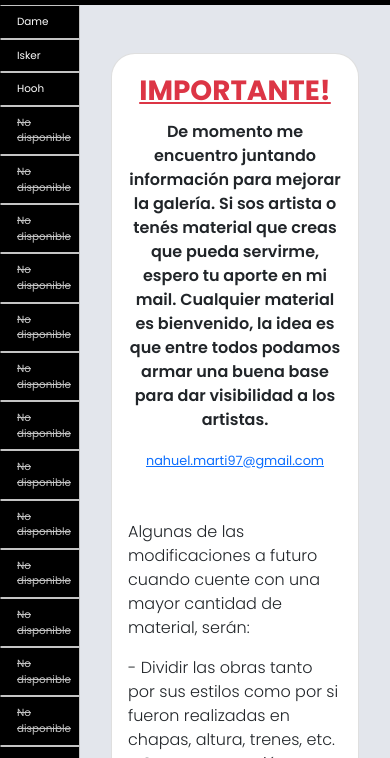
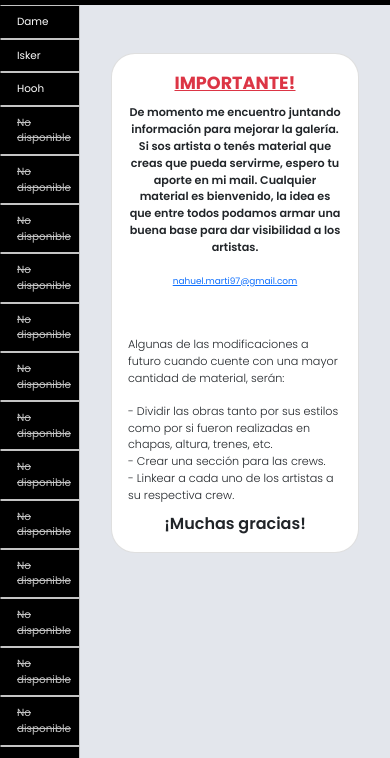
Before and after one commit to nahuemarti/Galeria-De-Arte, a website: page Secciones/escritores.html in a window 390 px wide. Shown: the part 86-844 px from the top of the page. Drawn offline with nearby package versions, Linux system fonts and the light colour scheme.

Commit message:
Galería Final

```diff
--- a/scss/_main.scss
+++ b/scss/_main.scss
@@ -83,13 +83,22 @@
 		font-weight: $v;
 	}
 }
+.text-danger{
+	font-size: 2rem;
+}
 @media screen and (max-width: 768px) {
   .col-2 {
-    text-align: start !important;
-  	font-size: 0.7em!important;
+    font-size: 0.65em !important;
     min-width: 80px !important;
-}
-  .col-10{
+  }
+  .col-10 {
     max-width: calc(100% - 80px) !important;
+    font-size: 0.7em !important;
+    .fs-1{
+    	font-size: 1.1rem !important;
+    }
+   .fs-4{
+   	font-size:1rem !important;
+   }
   }
 }
```
Also changed, not shown: css/estilos.css.
